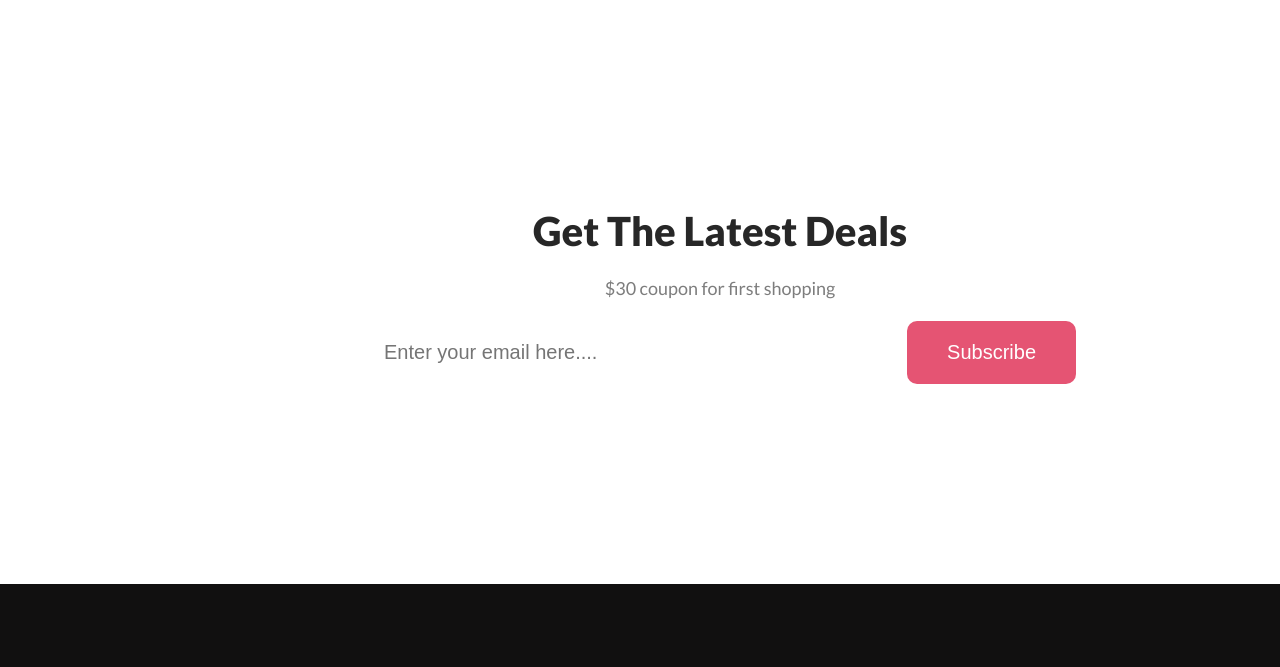
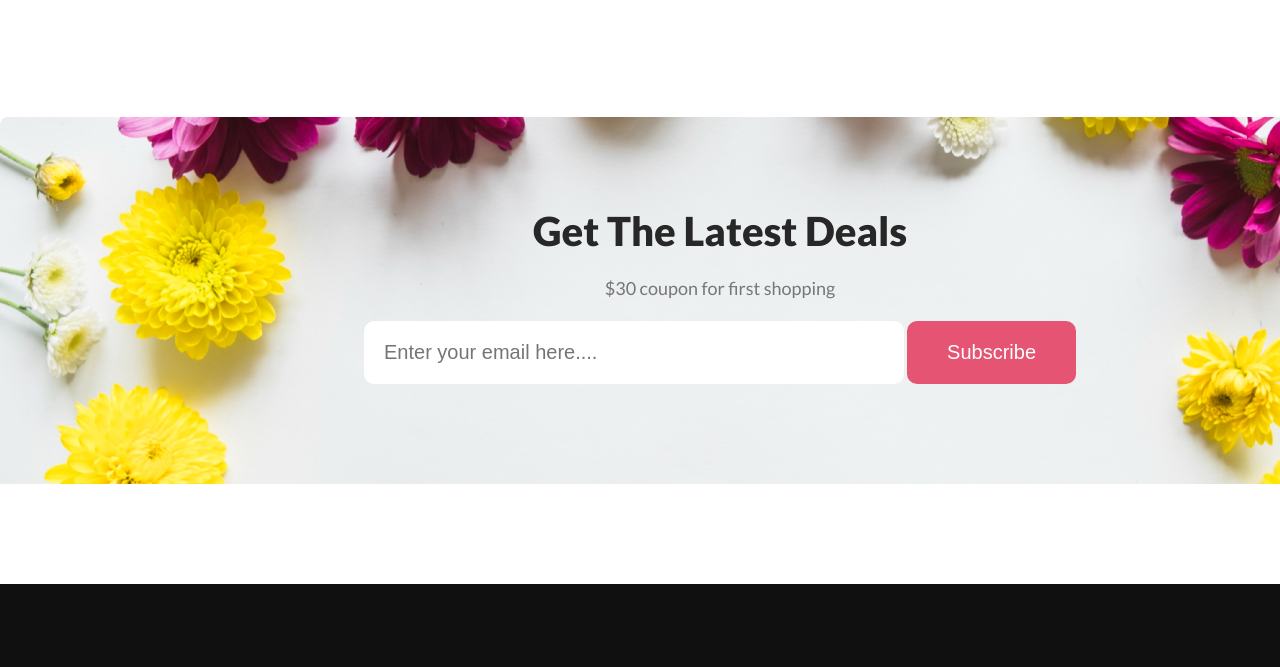
Before and after one commit to devmusaddik787/Flower-Shop, a plain HTML site: page index.html in a window 1280 px wide. Shown: the part 4293-4960 px from the top of the page. Drawn offline with Linux system fonts and the light colour scheme; the site is published under a folder, as on GitHub Pages, so addresses that start at the root find nothing; a web font is replaced by a local one.

Commit message:
image fix

```diff
--- a/style.css
+++ b/style.css
@@ -272,7 +272,7 @@ body{
     height: auto;
     margin: auto;
     text-align: center;
-    background-image: url("/Flower\ Asset/Rectangle 9.png");
+    background-image: url("./Flower\ Asset/Rectangle 9.png");
     padding: 50px 0px 100px 0px;
 }
 .newsletter p{
```
